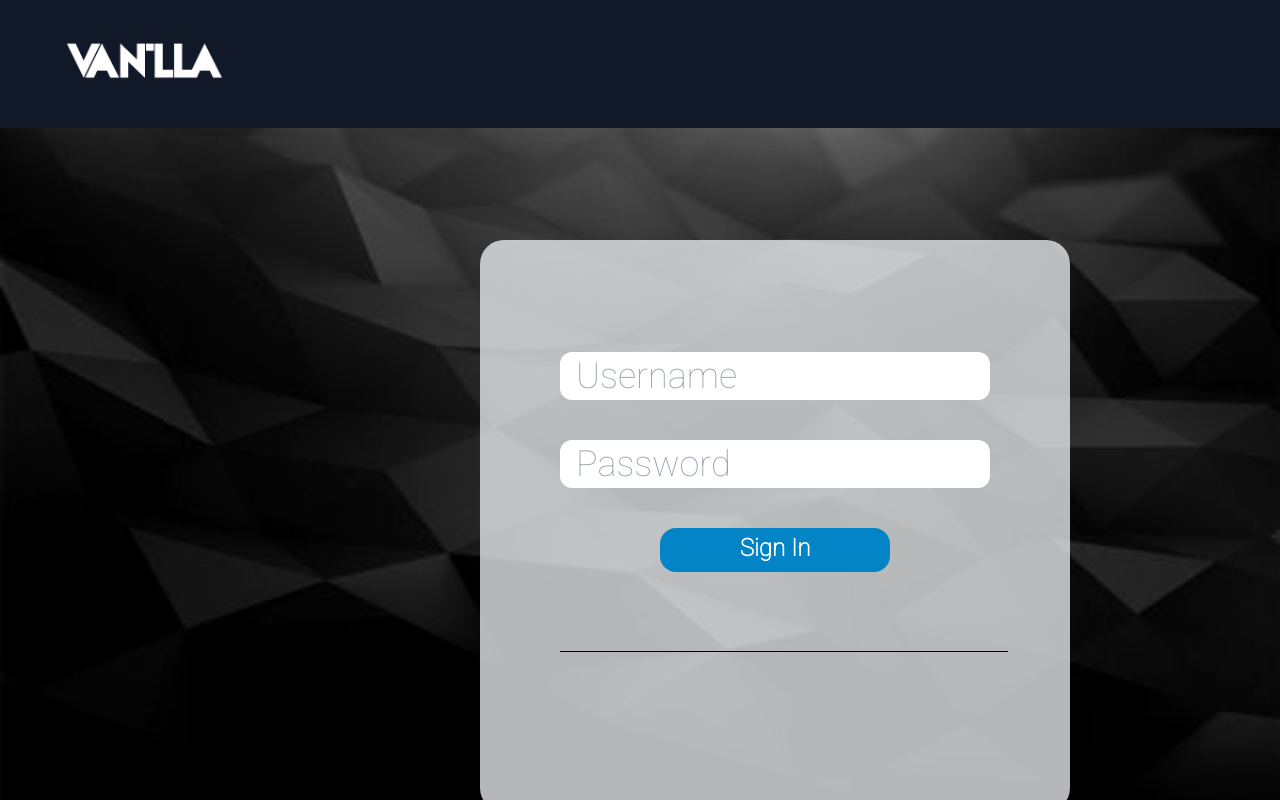
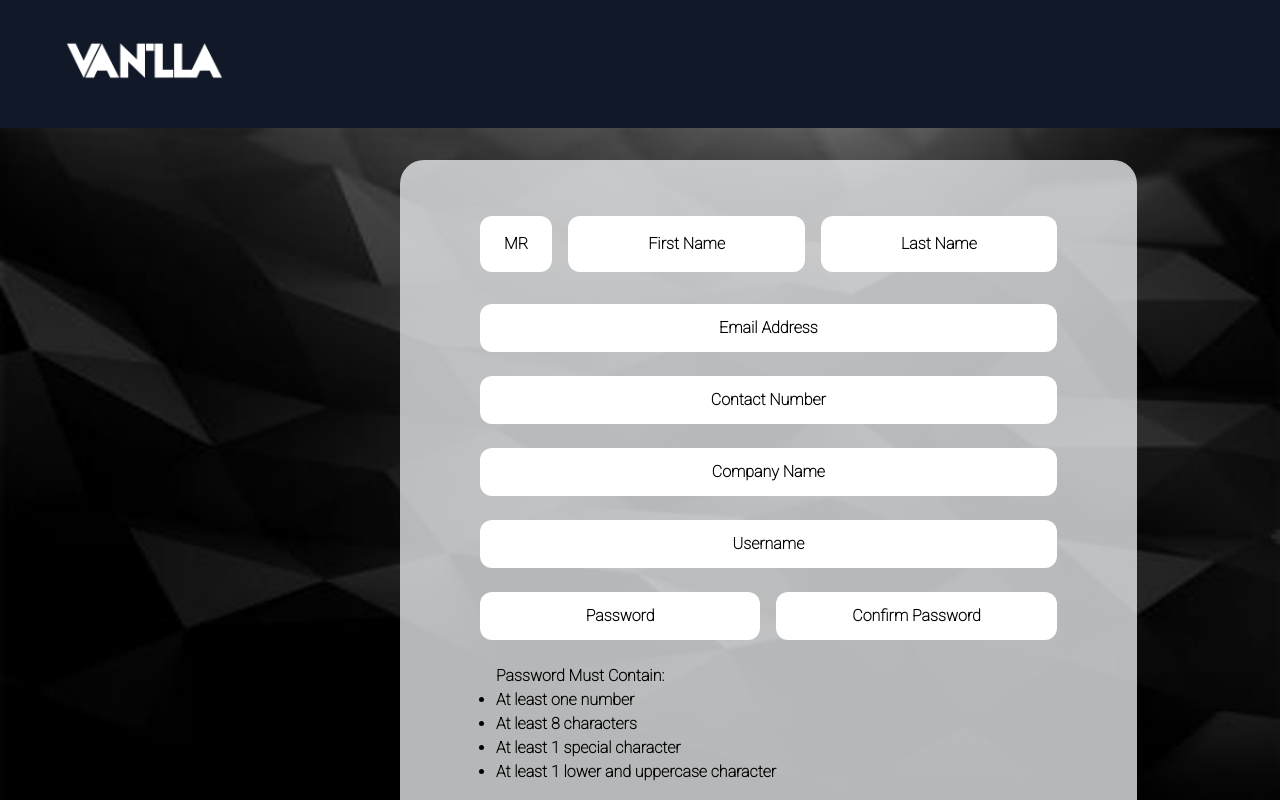
Before and after one commit to JayceAronGo/vanillastudio, a React (Create React App) app: page / in a window 1280 px wide. Shown: the top 800 px of the page. Built offline with nearby package versions, Linux system fonts and the light colour scheme.

Commit message:
adsdsadsa

```diff
--- a/src/App.js
+++ b/src/App.js
@@ -19,7 +19,7 @@ function App() {
   return (
 <div >
 
-< Signin/>
+< SignUp/>
 <Footer />
 </div>
   )
--- a/src/pages/SignUp.jsx
+++ b/src/pages/SignUp.jsx
@@ -0,0 +1,138 @@
+import React from 'react'
+import Vapoly from "../assets/vapoly.jpg";
+import Valogo from  "../assets/valogo.png";
+
+const SignUp = () => {
+  return (
+    <div className=' relative '>
+         <nav className="bg-gray-900 text-white  shadow-xl w-full h-32">
+    <div className=' flex flex-col'>
+        <div className=' ' >
+            <div className=' py-10 px-16 '>
+            <img className=" w-40" src={Valogo} alt="logo" ></img>
+            </div>
+
+
+
+        </div>
+    </div>
+
+      </nav>
+
+      <img className="w-full h-fit object-cover  " src={Vapoly} alt="bgm"></img>
+
+
+<div className=" absolute top-40  left-1/4 px-20">
+
+   <div className="border-none z-14 rounded-3xl p-4 w-auto h-fix pb-10 px-20 bg-gray-100 text-black bg-opacity-75">
+       <div className="  pt-10 ">
+
+
+       <div className=' flex space-x-4 font-semibold'>
+
+            <div className='rounded-xl py-4 bg-white px-6'>
+                <h1> MR</h1>
+            </div>
+
+            <div className='rounded-xl py-4 bg-white px-20'>
+                <h1>First Name</h1>
+
+            </div>
+
+            <div className='rounded-xl py-4 bg-white px-20'>
+                <h1>Last Name</h1>
+
+            </div>
+
+    </div>
+
+       <div  className='flex flex-col mt-8 space-y-6 font-semibold '>
+
+        <div className=' rounded-xl py-3 bg-white px-20'>
+            <h1 className=' text-center'>
+                Email Address
+            </h1>
+        </div>
+
+        <div className=' rounded-xl py-3 bg-white px-20'>
+            <h1 className=' text-center'>
+                Contact Number
+            </h1>
+        </div>
+
+        <div className=' rounded-xl py-3 bg-white px-40'>
+            <h1 className=' text-center'>
+                Company Name
+            </h1>
+        </div>
+
+        <div className=' rounded-xl py-3 bg-white px-40'>
+            <h1 className=' text-center'>
+                Username
+            </h1>
+        </div>
+
+        <div className=''>
+
+         <div className='flex space-x-4 font-semibold'>
+            <div className='w-1/2 rounded-xl py-3 bg-white'>
+                <h1 className='text-center'>
+                    Password
+                </h1>
+            </div>
+            <div className=' w-1/2 rounded-xl py-3 bg-white'>
+                <h1 className='text-center'>
+                Confirm Password
+                </h1>
+            </div>
+        </div>
+        </div>
+
+
+
+    <div>
+        <div className=' space-y-2 font-semibold pl-4'>
+            <ul className=' list-disc '>Password Must Contain:
+                <li> At least one number</li>
+                <li> At least 8 characters</li>
+                <li> At least 1 special character </li>
+                <li> At least 1 lower and uppercase character </li>
+            </ul>
+        </div>
+    </div>
+
+    <div className=' text-center'>
+        <p> I have read terms and conditions</p>
+    </div>
+
+    <div className=' px-20'>
+            <div className='py-4 text-center cursor-pointer  font-bold  text-4xl pt-1 px-4  border-none rounded-2xl text-white bg-sky-600 hover:scale-105 duration-300'>
+        <button type="submit text  ">Sign In</button>
+        </div>
+
+    </div>
+       </div>
+
+      </div>
+
+
+
+
+
+   </div>
+
+
+
+</div>
+
+
+</div>
+
+
+
+
+
+  )
+}
+
+export default SignUp
```
